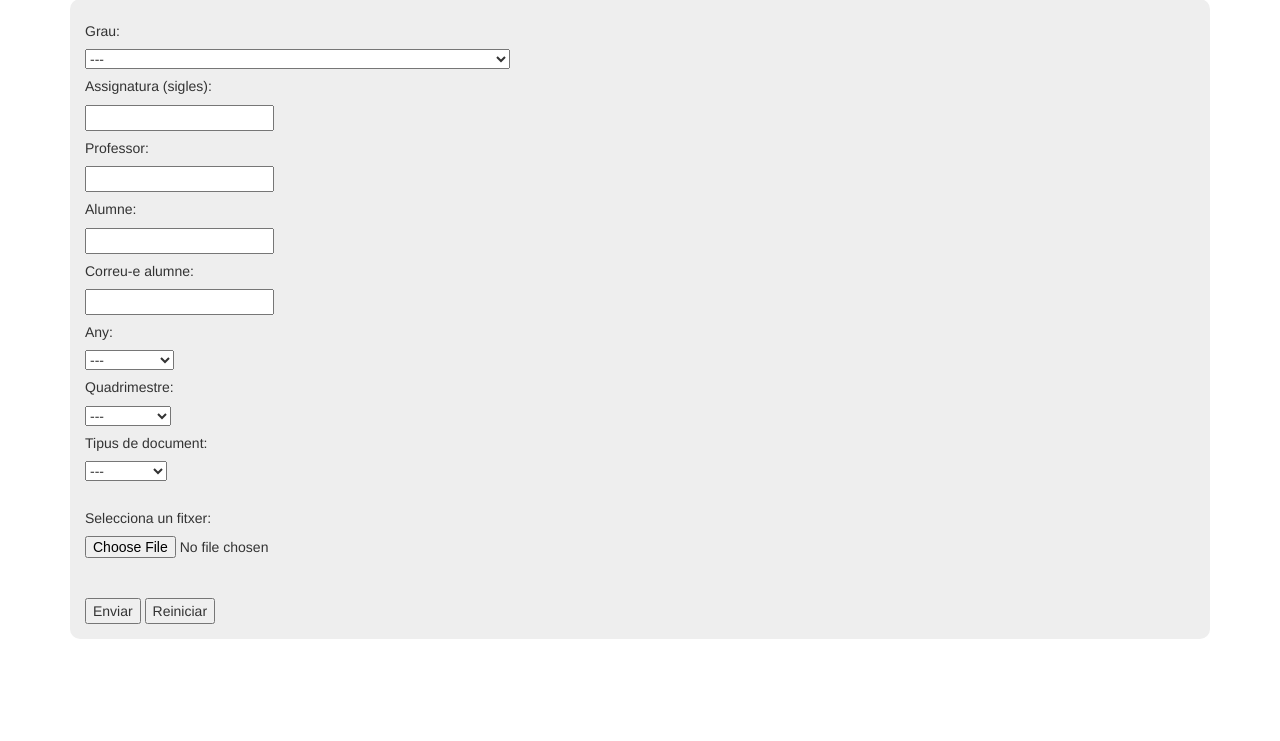
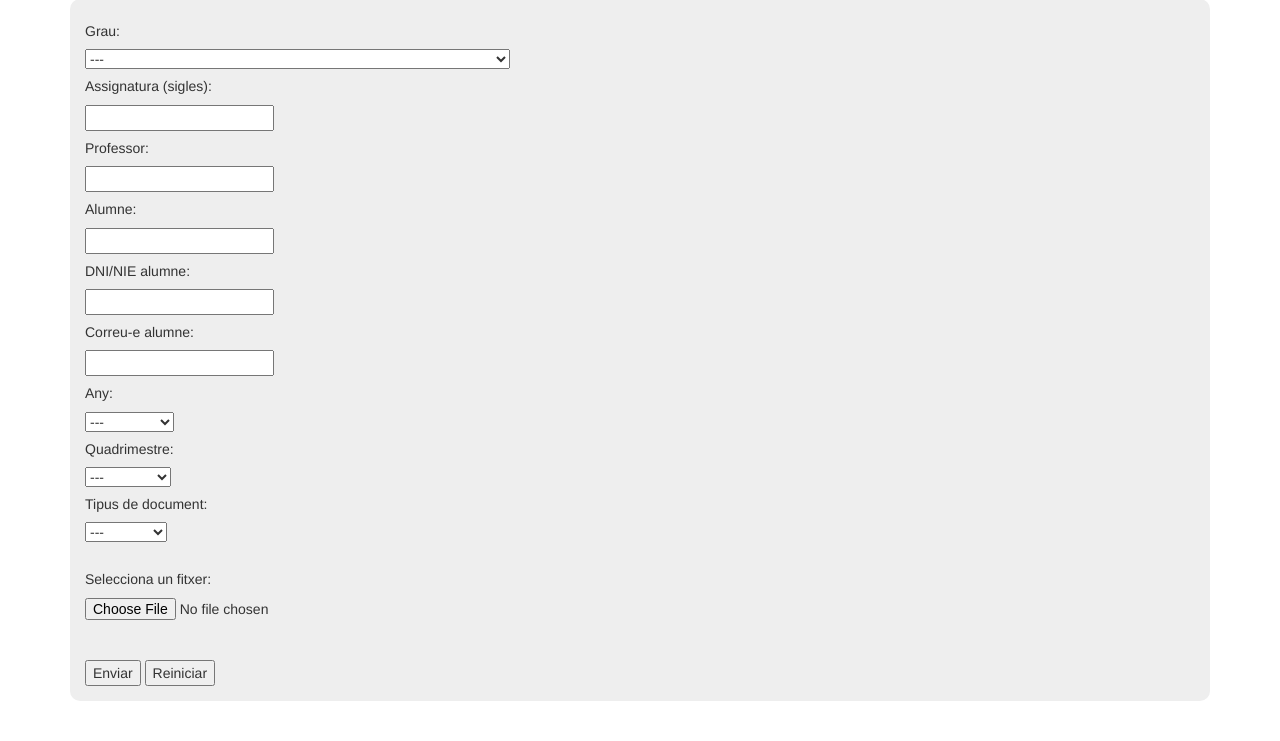
Before and after one commit to dat-upc/UploaderExamensApunts, a Django app: page / in a window 1280 px wide. Shown: the part 262-1003 px from the top of the page. Run offline with Django 3.2, Linux system fonts and the light colour scheme; parts of the project's set-up code (start-up, migrations or seed data) failed here and were passed over; some libraries are stand-ins or nearby versions.

Commit message:
Add DNI/NIE field

```diff
--- a/uploader/forms.py
+++ b/uploader/forms.py
@@ -4,4 +4,4 @@ from .models import Upload
 class UploadForm(forms.ModelForm):
     class Meta:
         model = Upload
-        fields = ["grau", "assignatura", "professor", "alumne", "email", "curs", "quadrimestre", "document", "parcial_final", "tipus_examen", "solucio", "file_upload"]
+        fields = ["grau", "assignatura", "professor", "alumne", "dni", "email", "curs", "quadrimestre", "document", "parcial_final", "tipus_examen", "solucio", "file_upload"]
--- a/uploader/models.py
+++ b/uploader/models.py
@@ -48,6 +48,7 @@ class Upload(models.Model):
     professor = models.CharField(max_length=MAX_LENGTH)
     alumne = models.CharField(max_length=MAX_LENGTH)
     email = models.EmailField(max_length=MAX_LENGTH)
+    dni = models.CharField(max_length=MAX_LENGTH)
     curs = models.CharField(max_length=MAX_LENGTH, choices=EMPTY+YEARS)
     quadrimestre = models.CharField(max_length=MAX_LENGTH, choices=EMPTY+SEMESTER)
     document = models.CharField(max_length=MAX_LENGTH, choices=EMPTY+DOCUMENTS)
--- a/uploader/templates/uploader/form.html
+++ b/uploader/templates/uploader/form.html
@@ -28,6 +28,9 @@
 
     <h5>Alumne:</h5>
     {{ form.alumne }}
+
+    <h5>DNI/NIE alumne:</h5>
+    {{ form.dni }}
 
     <h5>Correu-e alumne:</h5>
     {{ form.email }}
--- a/uploader/utils/change_name.py
+++ b/uploader/utils/change_name.py
@@ -1,4 +1,3 @@
-import os
 from UploaderExamensApunts.constants import *
 
 def change_name(instance, filename):
```
